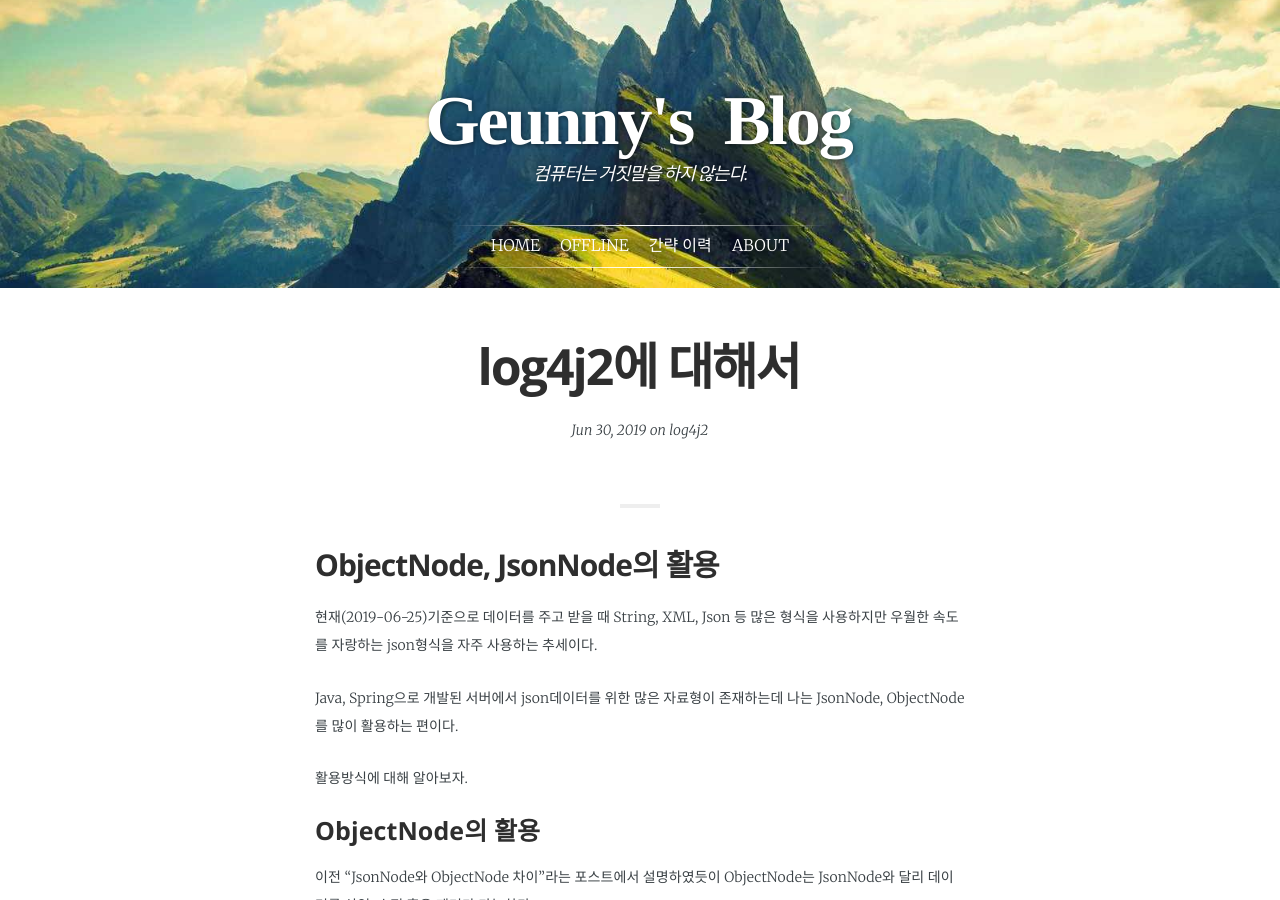
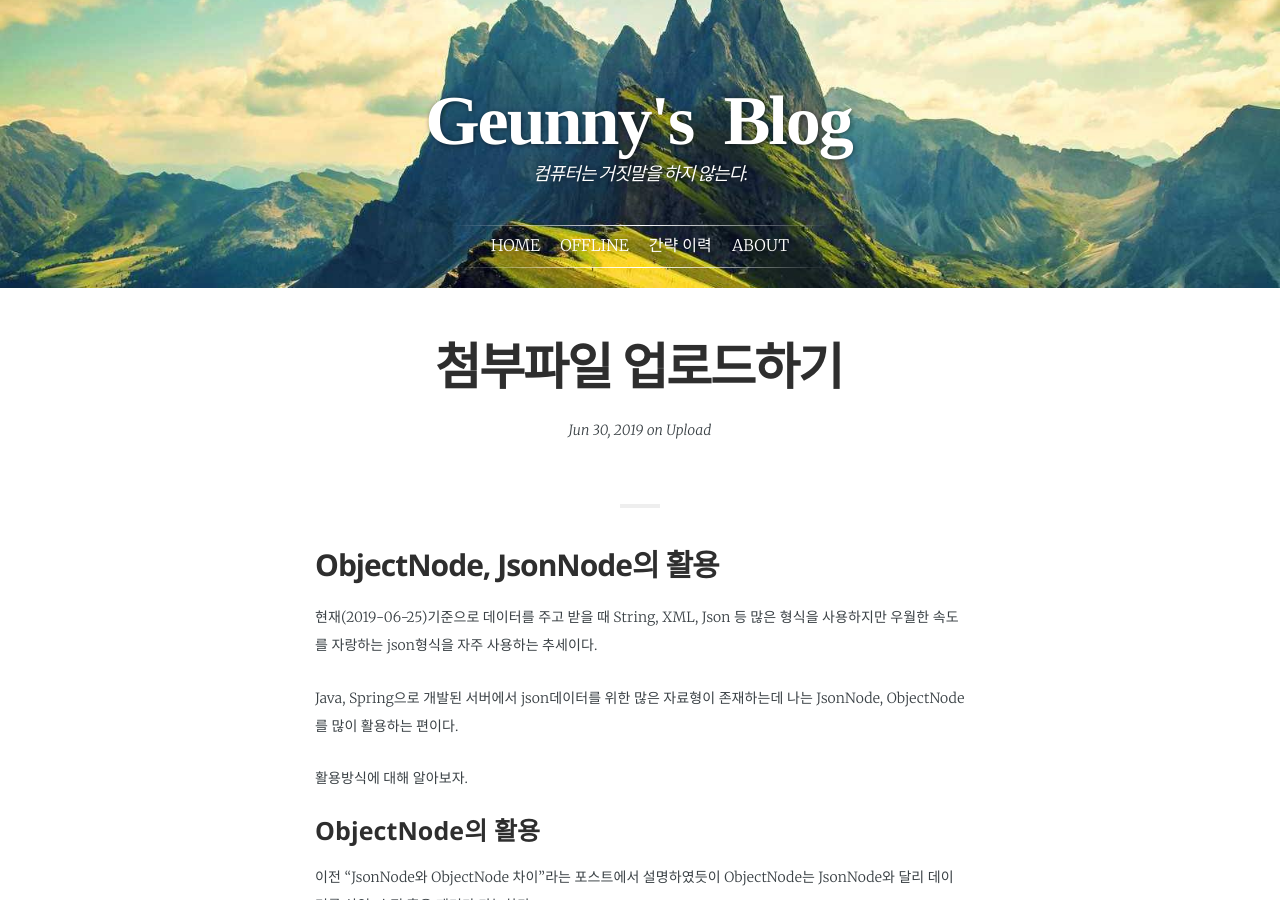
Before and after one commit to jwillmer/jekyllDecent, a Jekyll site: the page built from _posts/2019-06-30-log4j2.md, in a window 1280 px wide and 900 px high. Built offline with Jekyll 4.4.1, drawn with Linux system fonts in a browser that asks for light colours; some web fonts are replaced.

Commit message:
Update 2019-06-30-log4j2.md

```diff
--- a/_posts/2019-06-30-log4j2.md
+++ b/_posts/2019-06-30-log4j2.md
@@ -1,8 +1,8 @@
 ---
 layout:            post
-title:             "log4j2에 대해서"
-menutitle:         "log4j2에 대해서"
-tags:              log4j2
+title:             "첨부파일 업로드하기"
+menutitle:         "첨부파일 업로드하기"
+tags:              Upload
 category:          Spring
 author:            geunyoung
 cover:             /assets/mountain-alternative-cover.jpg
```
